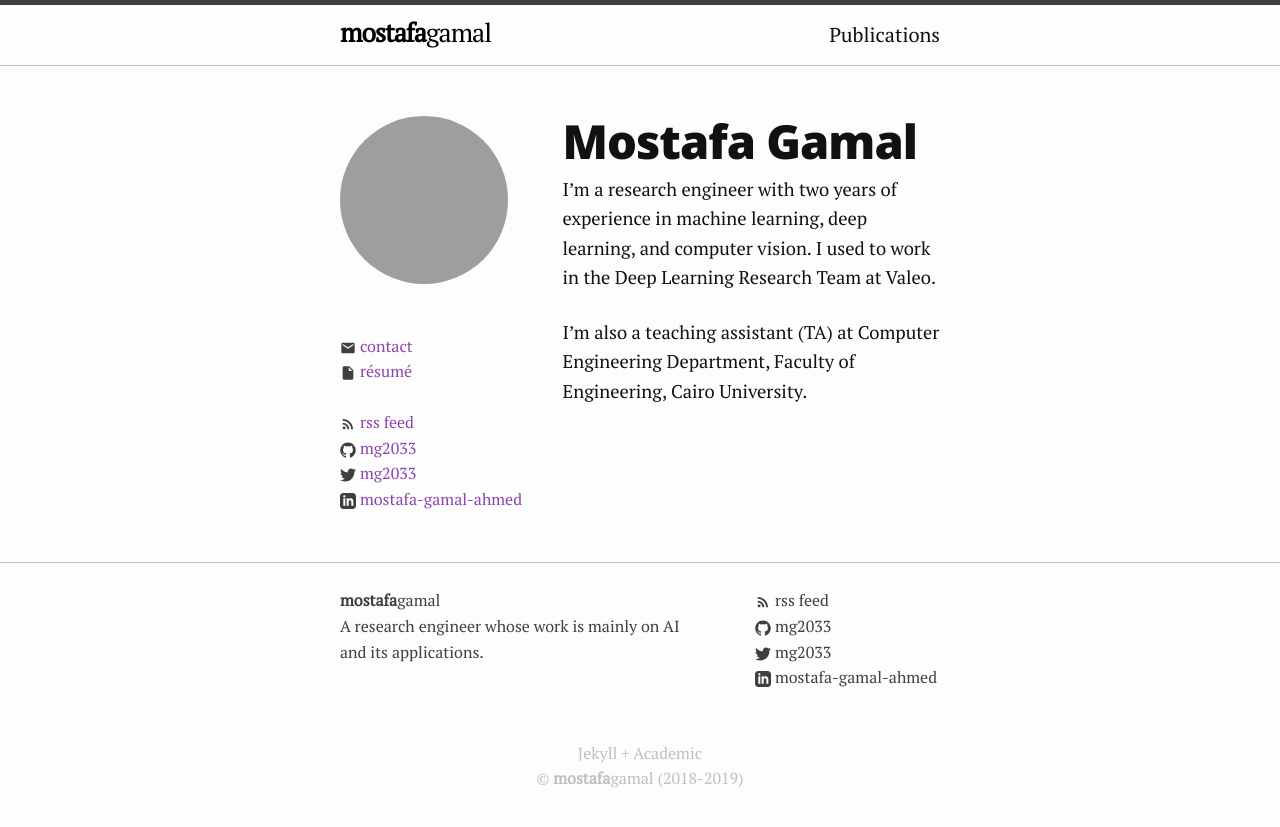
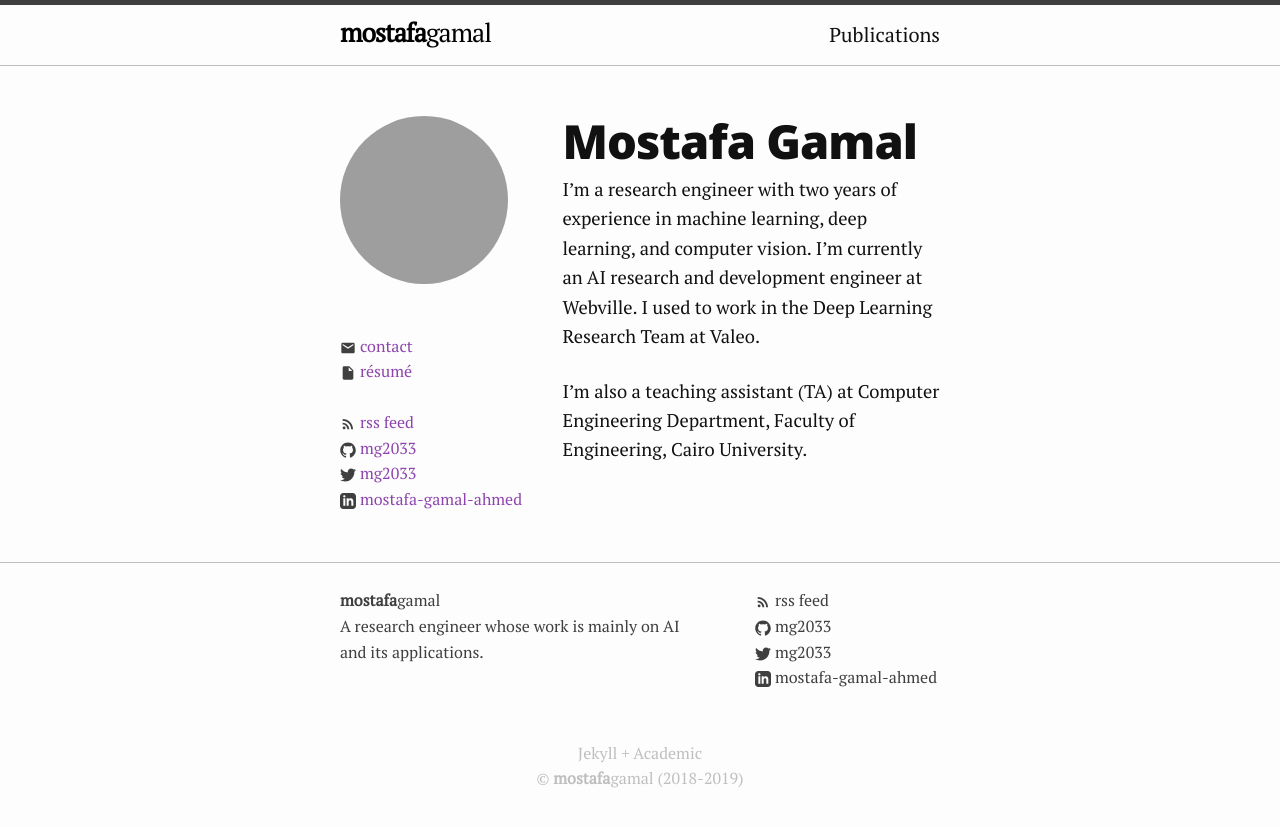
Before and after one commit to MG2033/mg2033.github.io, a Jekyll site: the page built from index.md, in a window 1280 px wide. Shown: the top 827 px of the page. Built offline with Jekyll 4.4.1, drawn with Linux system fonts in a browser that asks for light colours; grey boxes are pictures that could not be loaded.

Commit message:
Update index.md

```diff
--- a/index.md
+++ b/index.md
@@ -4,6 +4,6 @@ title:  "Mostafa Gamal"
 invisible: true
 date:   2018-07-23 17:12:53 +0200
 ---
-I'm a research engineer with two years of experience in machine learning, deep learning, and computer vision. I used to work in the Deep Learning Research Team at Valeo.
+I'm a research engineer with two years of experience in machine learning, deep learning, and computer vision. I'm currently an AI research and development engineer at Webville. I used to work in the Deep Learning Research Team at Valeo.
 
 I'm also a teaching assistant (TA) at Computer Engineering Department, Faculty of Engineering, Cairo University.
```
